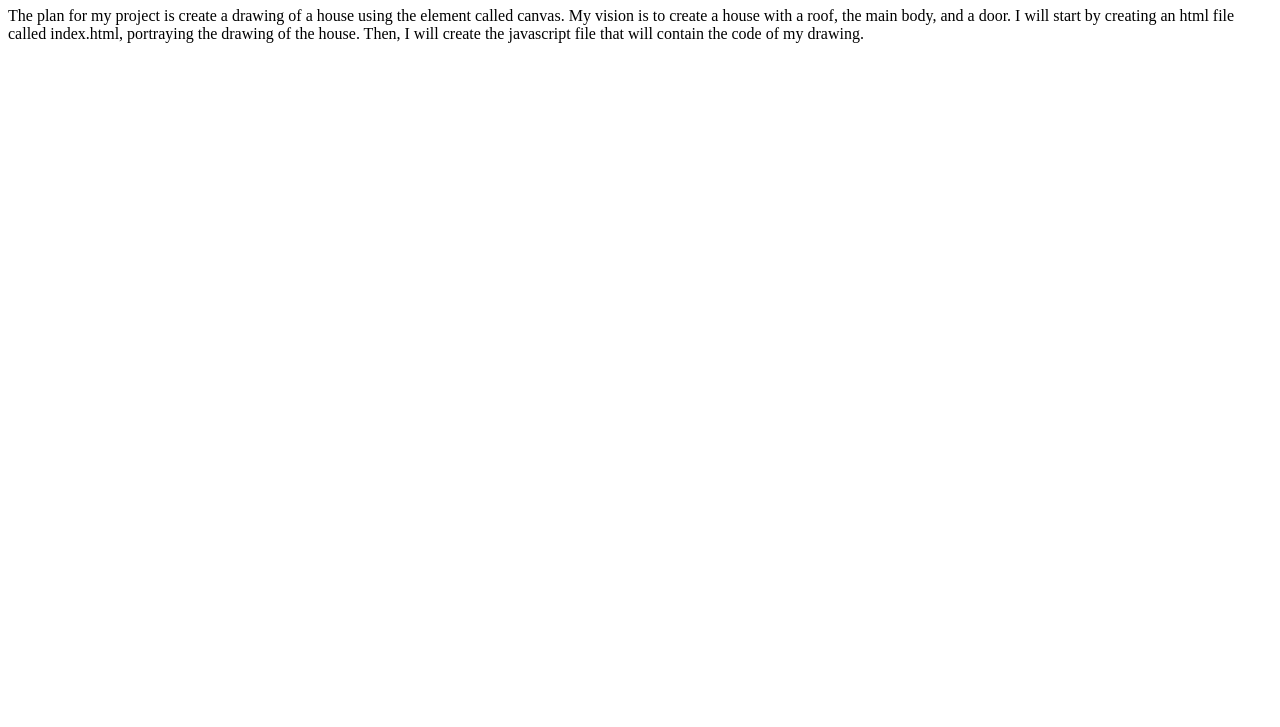
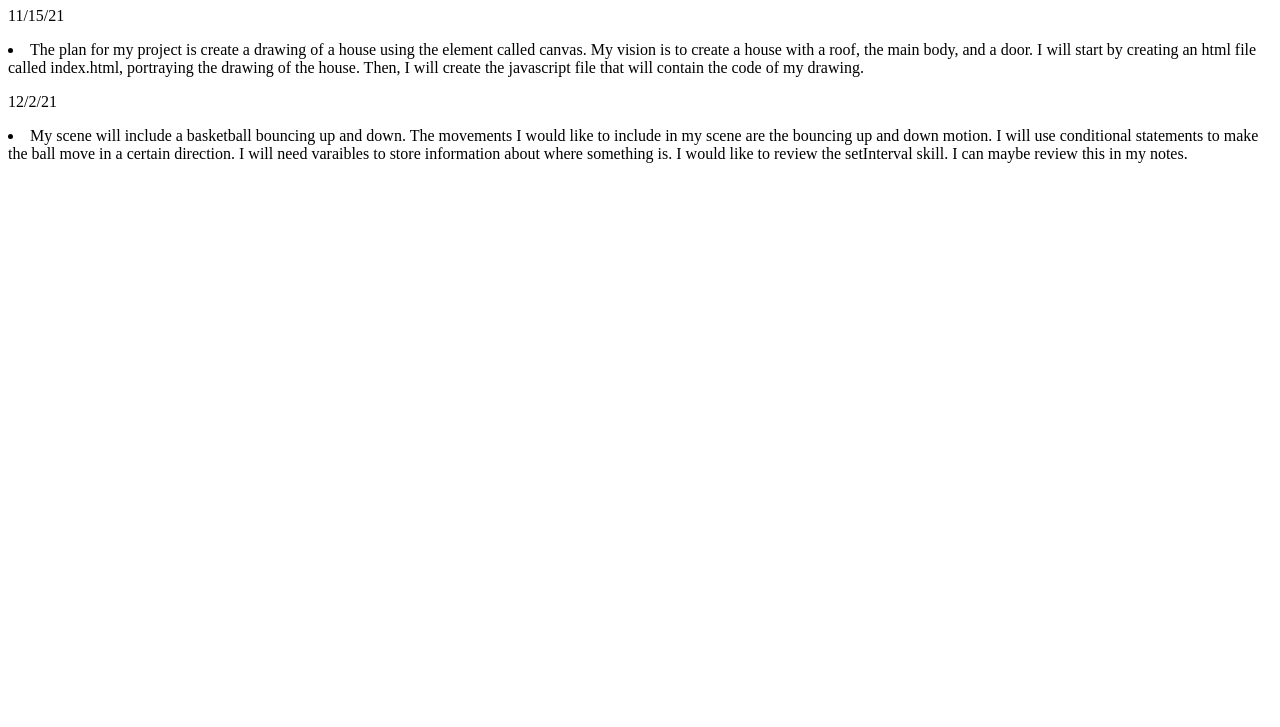
Before and after one commit to therealjeffreybezos/coding-trimester1-project, a plain HTML site: page designjournal.html in a window 1280 px wide. Shown: the part 73-800 px from the top of the page. Drawn offline with Linux system fonts and the light colour scheme.

Commit message:
design journal

```diff
--- a/designjournal.html
+++ b/designjournal.html
@@ -5,6 +5,9 @@
 </head>
 <body>
     <h1>Design Journal</h1>
-    <p>The plan for my project is create a drawing of a house using the element called canvas. My vision is to create a house with a roof, the main body, and a door. I will start by creating an html file called index.html, portraying the drawing of the house. Then, I will create the javascript file that will contain the code of my drawing.</p>
+    <p>11/15/21</p>
+    <li>The plan for my project is create a drawing of a house using the element called canvas. My vision is to create a house with a roof, the main body, and a door. I will start by creating an html file called index.html, portraying the drawing of the house. Then, I will create the javascript file that will contain the code of my drawing.</li>
+    <p>12/2/21</p>
+    <li>My scene will include a basketball bouncing up and down. The movements I would like to include in my scene are the bouncing up and down motion. I will use conditional statements to make the ball move in a certain direction. I will need varaibles to store information about where something is. I would like to review the setInterval skill. I can maybe review this in my notes.</li>
 <body></body>
 </html>
```
